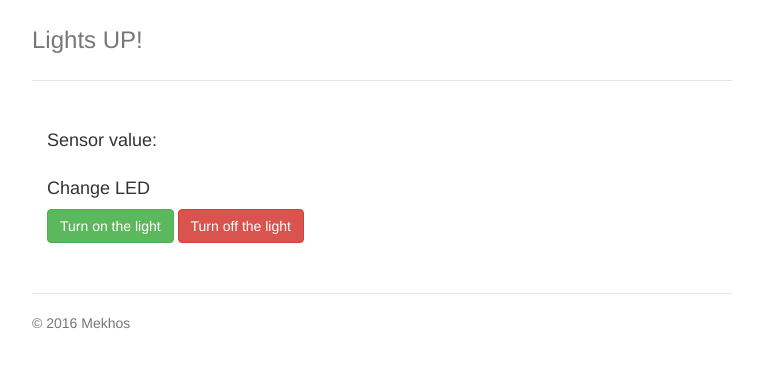
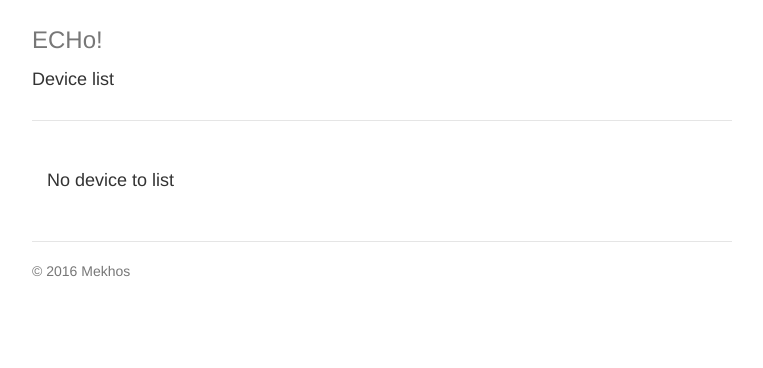
Before and after one commit to CarlosTouca/TCC, a Flask app: template flask-app/templates/index.html in a window 1280 px wide. Shown: the top 368 px of the page, without its empty margins (258-1021 px from the left). Run offline with Flask 2, Linux system fonts and the light colour scheme; the template is opened without the code that fills it, so the values that code supplies are empty; some libraries are stand-ins or nearby versions.

Commit message:
listing devices in index page change in button on/off to run asyncronously (ajax) it is still necessary to update the page when switch returns ok

```diff
--- a/flask-app/light.py
+++ b/flask-app/light.py
@@ -25,14 +25,14 @@ def sendToLightClient (ip,command):
 class Light(object):
 
   #id do sensor
-  SENSOR_ID = '0'
+  DEVICE_ID = '0'
   VALUE = 0
   IP = '192.168.15.21'
 
   def __init__(self, value, id, ip):
     #set sensor initial value and id
     self.VALUE = value
-    self.SENSOR_ID = id
+    self.DEVICE_ID = id
     self.IP = ip
 
   def read_sensor(self):
--- a/flask-app/main.py
+++ b/flask-app/main.py
@@ -2,18 +2,20 @@ import light
 from flask import *
 
 app = Flask(__name__)
-light1 = light.Light(False,'0','192.168.15.21')
-lights = {'0':light1}
+#light1 = light.Light(False,'0','192.168.15.21')
+#lights = {light1.DEVICE_ID:light1}
+lights = {}
 
+def add_device(device_id,ip_str):
+    l = light.Light(False,device_id,ip_str)
+    lights[device_id] = l
 
 # Index route
 @app.route("/")
 def index():
-  # Read the value of the sensor
-  value = light1.read_sensor()
   # TODO list lights
   # Render the index.html template passing the value of the sensor
-  return render_template('index.html', sensor_value=value)
+  return render_template('index.html', sensors=lights)
 
 # About route
 @app.route("/about")
@@ -22,7 +24,7 @@ def about():
   return render_template('about.html')
 
 # Change LED value POST request.
-@app.route("/change_status/<string:guid>/<int:status>", methods=['GET'])
+@app.route("/change_status/<string:guid>/<int:status>", methods=['POST'])
 def change_status(guid,status):
   # Check the value of the parameter
   print "guid" + guid
@@ -33,7 +35,8 @@ def change_status(guid,status):
      l.change_led(True)
   else:
     return ('Error', 500)
-  return ('', 200)
+  print l.read_sensor()
+  return (str(l.read_sensor()), 200)
 
 
 # Change LED value POST request.
@@ -41,9 +44,11 @@ def change_status(guid,status):
 def change_led_status(status):
   # Check the value of the parameter
   if status == 0:
-     light1.change_led(False)
+      print "not implemented!"
+     #light1.change_led(False)
   elif status == 1:
-     light1.change_led(True)
+      print "not implemented!"
+     #light1.change_led(True)
   else:
     return ('Error', 500)
   return ('', 200)
@@ -54,9 +59,11 @@ def change_led_status(status):
 def update_led(status):
   # Check the value of the parameter
   if status == 0:
-     light1.update_led(False)
+      print "not implemented!"
+     #light1.update_led(False)
   elif status == 1:
-     light1.update_led(True)
+      print "not implemented!"
+     #light1.update_led(True)
   else:
     return ('Error', 500)
   return ('', 200)
@@ -65,9 +72,7 @@ def update_led(status):
 def subscribe(guid):
     h = request.environ['REMOTE_ADDR']
     print 'New device:' + guid + '@' + h
-    l = light.Light(False,guid,h)
-    lights[guid] = l
-    print lights
+    add_device (guid,h)
     return ('OK', 200)
 
 # Starts the app listening to port 5000 with debug mode
--- a/flask-app/static/js/application.js
+++ b/flask-app/static/js/application.js
@@ -1,8 +1,3 @@
 $(document).ready(function() {
-  $('#set_on').click(function() {
-    $.post('/change_led_status/1');
-  });
-  $('#set_off').click(function() {
-    $.post('/change_led_status/0');
-  });
+
 });
--- a/flask-app/templates/index.html
+++ b/flask-app/templates/index.html
@@ -3,7 +3,7 @@
 
 <head>
   <meta charset="utf-8">
-  <meta http-equiv="refresh" content="5">
+  <!-- <meta http-equiv="refresh" content="5">-->
   <meta http-equiv="X-UA-Compatible" content="IE=edge">
   <meta name="viewport" content="width=device-width, initial-scale=1">
   <meta name="description" content="">
@@ -21,28 +21,64 @@
       <script src="https://oss.maxcdn.com/html5shiv/3.7.2/html5shiv.min.js"></script>
       <script src="https://oss.maxcdn.com/respond/1.4.2/respond.min.js"></script>
     <![endif]-->
+
+  <script>
+  function set_on(guid) {
+      $.ajax({
+        url:'/change_status/'+guid+'/1',
+        data:'data',
+        type:'POST',
+        success: function(response) {
+          alert(response);
+        },
+        error: function(response) {
+          alert('error');
+        }
+      });
+  }
+  function set_off(guid) {
+    $.ajax({
+      url:'/change_status/'+guid+'/0',
+      data:'data',
+      type:'POST',
+      success: function(response) {
+        alert(response);
+      },
+      error: function(response) {
+        alert('error');
+      }
+    });  }
+  </script>
 </head>
 
 <body>
 
   <div class="container">
     <div class="header clearfix">
-      <h3 class="text-muted">Lights UP!</h3>
+      <h3 class="text-muted">ECHo!</h3>
+      <h4>Device list</h4>
     </div>
-
+{% if sensors: %}
+{% for key, value in sensors.iteritems() %}
     <div class="row marketing">
       <div class="col-lg-12">
-        <h4>Sensor value:</h4>
-        <p>{{ sensor_value }}</p>
-
-        <h4>Change LED</h4>
+        <h4>Sensor {{ value.DEVICE_ID }}:</h4>
+        <p>{{ value.read_sensor() }}</p>
         <p>
-          <button type="button" id="set_on" class="btn btn-success">Turn on the light</button>
-          <button type="button" id="set_off" class="btn btn-danger">Turn off the light</button>
+          <button type="button" id="set_on" onclick="set_on('{{ value.DEVICE_ID }}')" class="btn btn-success">Turn on</button>
+          <button type="button" id="set_off" onclick="set_off('{{ value.DEVICE_ID }}')" class="btn btn-danger">Turn off</button>
         </p>
       </div>
     </div>
-
+{% endfor %}
+{% else %}
+<div class="row marketing">
+  <div class="col-lg-12">
+    <h4>No device to list</h4>
+  </p>
+  </div>
+</div>
+{% endif %}
     <footer class="footer">
       <p>&copy; 2016 Mekhos</p>
     </footer>
```
